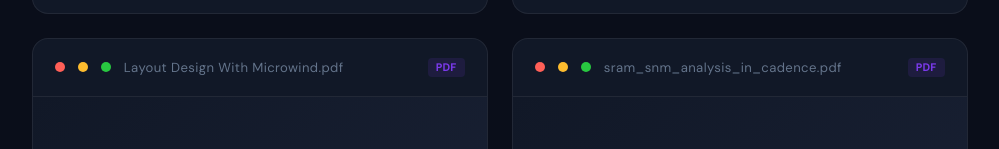
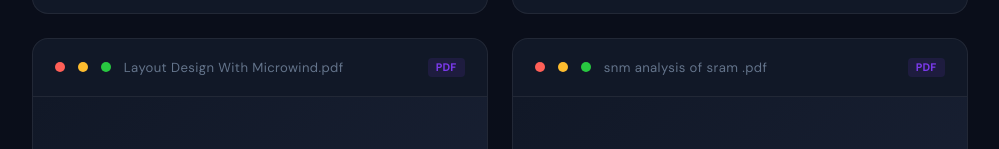
Before and after one commit to sabbir980/sabbir-ruet.github.io, a plain HTML site: page index.html in a window 1280 px wide. Shown: the part 2749-2898 px from the top of the page, without its empty margins (140-1139 px from the left). Drawn offline with Linux system fonts and the light colour scheme.

Commit message:
Update index.html

```diff
--- a/index.html
+++ b/index.html
@@ -864,11 +864,11 @@
           <span class="project-dot dot-r"></span>
           <span class="project-dot dot-y"></span>
           <span class="project-dot dot-g"></span>
-          <span class="project-title-bar">sram_snm_analysis_in_cadence.pdf</span>
+          <span class="project-title-bar">snm analysis of sram .pdf</span>
           <span class="pdf-badge">PDF</span>
         </div>
         <div class="pdf-frame-wrap">
-          <object data="sram_snm_analysis_in_cadence.pdf" type="application/pdf">
+          <object data="snm analysis of sram.pdf" type="application/pdf">
             <div class="pdf-placeholder">
               <div class="pdf-placeholder-icon">📄</div>
               <div class="pdf-placeholder-text">PDF preview requires a compatible browser. Click download to view.</div>
@@ -881,7 +881,7 @@
             <p>Static Noise Margin (SNM) butterfly curve analysis for SRAM cells using Cadence Virtuoso. DC sweeps from 0V to 1.8V showing stability margins.</p>
           </div>
           <div class="project-actions">
-            <a href="snm_analysis of sram .pdf" target="_blank" class="btn-sm btn-sm-primary">
+            <a href="snm analysis of sram .pdf" target="_blank" class="btn-sm btn-sm-primary">
               ↗ Open PDF
             </a>
             <a href="snm analysis of sram.pdf" download class="btn-sm btn-sm-secondary">
```
